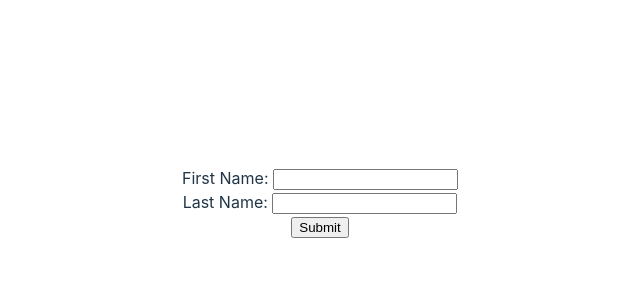
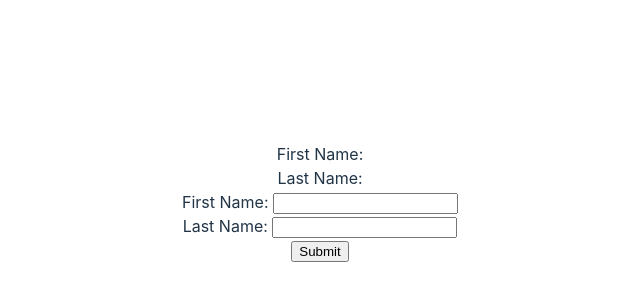
Before and after one commit to dm-1904/react-form-1, a React (Vite) app: page / in a window 1280 px wide. Shown: the part 198-498 px from the top of the page, without its empty margins (320-960 px from the left). Built offline with nearby package versions, Linux system fonts and the light colour scheme.

Commit message:
refactor form

```diff
--- a/eslint.config.js
+++ b/eslint.config.js
@@ -33,6 +33,7 @@ export default [
         'warn',
         { allowConstantExport: true },
       ],
+       "react/prop-types": "off"
     },
   },
 ]
--- a/src/App.jsx
+++ b/src/App.jsx
@@ -1,47 +1,69 @@
 import { useState } from 'react'
 import './App.css'
 
+export function UserInfo({userInformation}){
+  const firstName = userInformation?.firstName
+  const lastName = userInformation?.lastName
+  return <div>
+    <div>First Name: {firstName}</div>
+    <div>Last Name: {lastName}</div>
+  </div>
+}
+
 function App() {
-
+  const [userInformation, setUserInformation] = useState(null)
   return (
     <div className="App">
-      <UserInfoForm />
+      <UserInfo userInformation={userInformation} />
+      <UserInfoForm handleUserInformation={(userInformation) => {
+        setUserInformation(userInformation)
+      }}/>
     </div>
   )
 }
 
 
-const UserInfoForm = () => {
-  const [firstName, setFirstName] = useState("")
-  const [lastName, setLastName] = useState("")
+const UserInfoForm = ({handleUserInformation}) => {
+  const [firstNameInput, setFirstNameInput] = useState("")
+  const [lastNameInput, setLastNameInput] = useState("")
   return (
     <form onSubmit={(e) => {
       e.preventDefault()
-      alert(`Hello ${firstName} ${lastName}`)
-      setFirstName('')
-      setLastName('')
+      handleUserInformation({
+        firstName: firstNameInput,
+        lastName: lastNameInput
+      })
+      setFirstNameInput('')
+      setLastNameInput('')
     }}>
-      <div>
-        <label>First Name: </label>
-        <input type="text"
-          value={firstName}
-          onChange={(e) => {
-            setFirstName(e.target.value)
-          }}
-        />
-      </div>
-      <div>
-        <label>Last Name: </label>
-        <input type="text"
-          value={lastName}
-          onChange={(e) => {
-            setLastName(e.target.value)
-          }}
-        />
-      </div>
+      <TextInput
+        label={"First Name"}
+        onChange={(e) => {
+          setFirstNameInput(e.target.value)
+        }}
+        value={firstNameInput}/>
+      <TextInput
+        label={"Last Name"}
+        onChange={(e) => {
+          setLastNameInput(e.target.value)
+        }}
+        value={lastNameInput}/>
       <input type="submit" />
     </form>
   )
 }
 
+
+const TextInput = ({ value, label, onChange }) => {
+  return (
+    <div>
+      <label>{label}: </label>
+      <input
+        type="text"
+        value={value}
+        onChange={onChange} />
+    </div>
+  )
+}
+
 export default App
```
